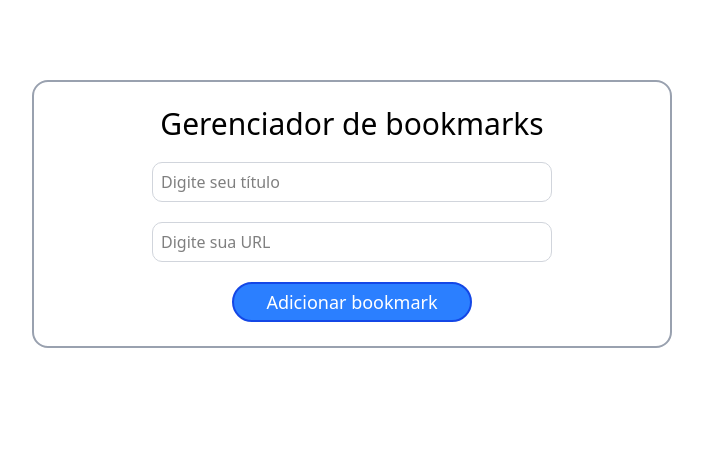
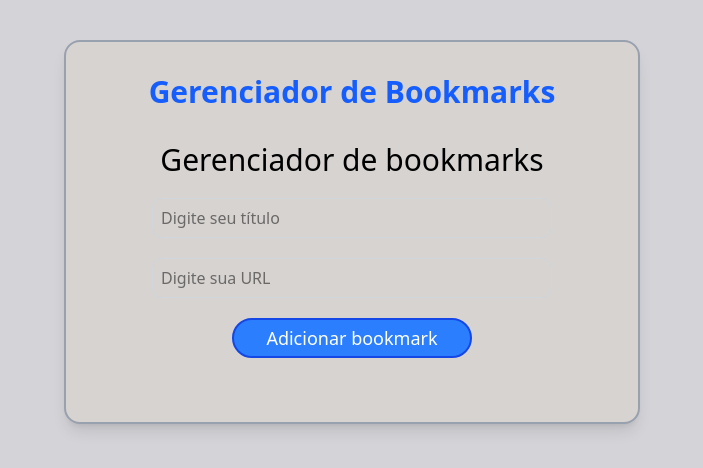
Before and after one commit to Igor-Brandalise/LynkUp, a React (Vite) app: page / in a window 1280 px wide. Shown: the top 468 px of the page, without its empty margins (288-991 px from the left). Built offline with nearby package versions, Linux system fonts and the light colour scheme.

Commit message:
added uselocalStorage

```diff
--- a/src/App.tsx
+++ b/src/App.tsx
@@ -3,10 +3,13 @@ import { Formulario } from "./components/formulario";
 import { Favoritos } from "./components/favoritos";
 import type { Favorito } from "./types/favorito";
 import { useState } from "react";
+import { useEffect } from "react";
 
 function App() {
-
-    const [favoritos, setFavoritos] = useState<Favorito[]>([]);
+  const [favoritos, setFavoritos] = useState<Favorito[]>(() => {
+    const salvos = localStorage.getItem("favoritos");
+    return salvos ? JSON.parse(salvos) : [];
+  });
 
   const adicionarFavorito = (novo: Favorito) => {
     setFavoritos((prev) => [...prev, novo]);
@@ -16,11 +19,19 @@ function App() {
     setFavoritos((prev) => prev.filter((fav) => fav.id !== id));
   };
 
+  useEffect(() => {
+    localStorage.setItem("favoritos", JSON.stringify(favoritos));
+  }, [favoritos]);
+
   return (
-    <div className="flex justify-center items-center mt-[5rem]">
-      <main className="flex border-2 border-gray-400 w-[40rem] rounded-2xl justify-center items-center m-auto p-6">
+    <div className="flex justify-center items-start pt-10 bg-zinc-300 min-h-screen">
+      <main className="flex flex-col gap-8 border-2 border-gray-400 w-full max-w-xl rounded-2xl p-8 shadow-lg bg-stone-300">
+        <h1 className="text-3xl font-bold text-center text-blue-600">
+          Gerenciador de Bookmarks
+        </h1>
 
-        <Formulario aoAdicionar={adicionarFavorito}/>
+        <Formulario aoAdicionar={adicionarFavorito} favoritos={favoritos} />
+
         <Favoritos lista={favoritos} aoRemover={removerFavorito} />
       </main>
     </div>
```
